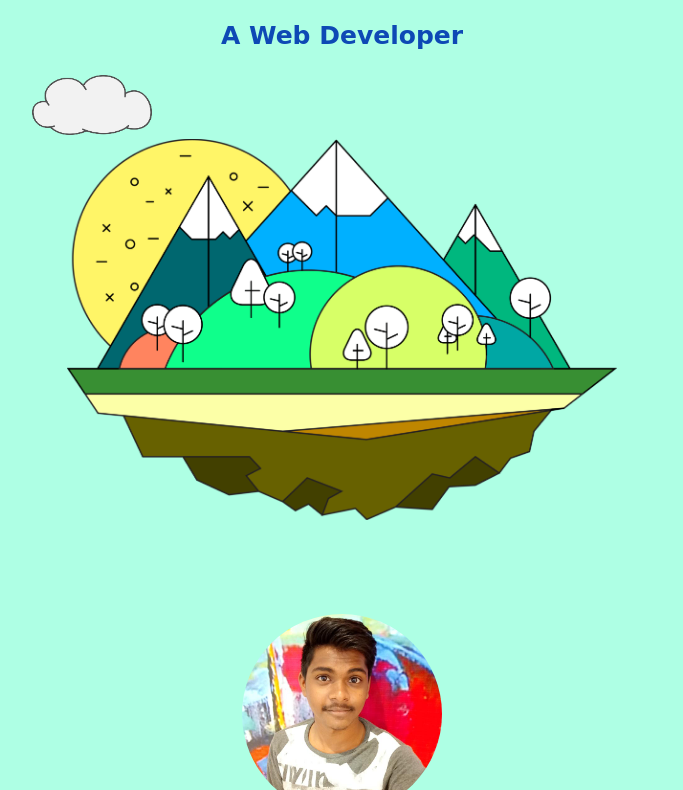
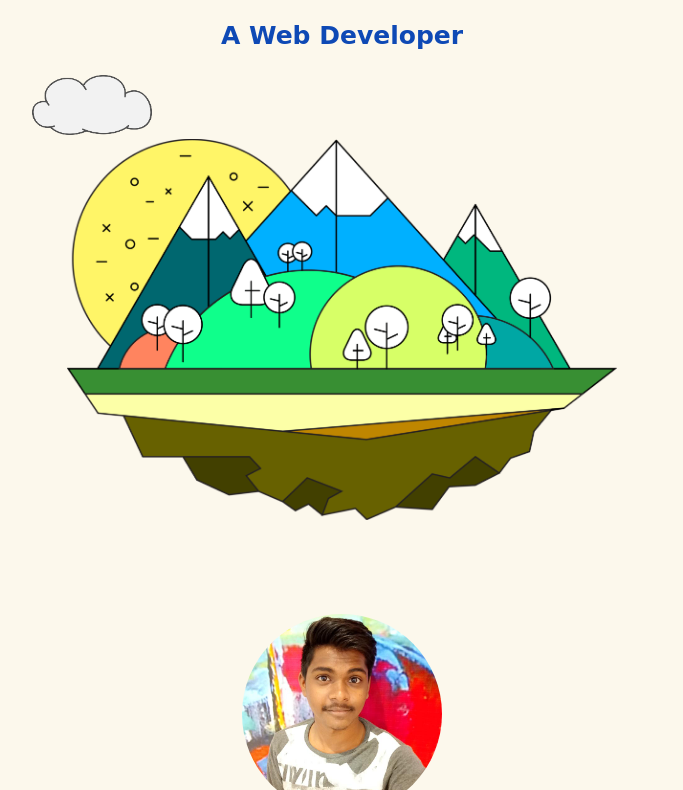
Before and after one commit to Krunaljumde24/my-css-site, a plain HTML site: page index.html in a window 1280 px wide. Shown: the part 251-1041 px from the top of the page, without its empty margins (298-981 px from the left). Drawn offline with Linux system fonts and the light colour scheme; a web font is replaced by a local one.

Commit message:
Changed the background color

```diff
--- a/styles.css
+++ b/styles.css
@@ -2,7 +2,8 @@ html{
     max-width: 100%;
 }
 body{
-    background-color: rgb(174, 255, 228);
+    /* background-color: rgb(174, 255, 228); */
+    background-color: #fcf8ec;
     font-family: 'Sansita Swashed', cursive;
 
 }
```
